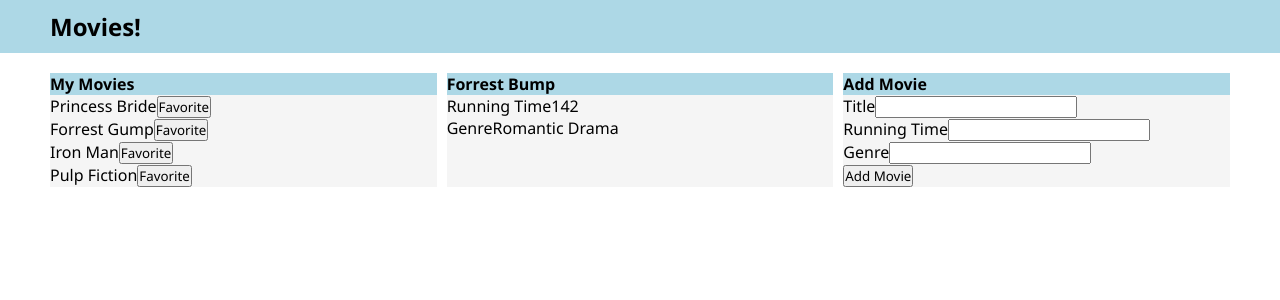
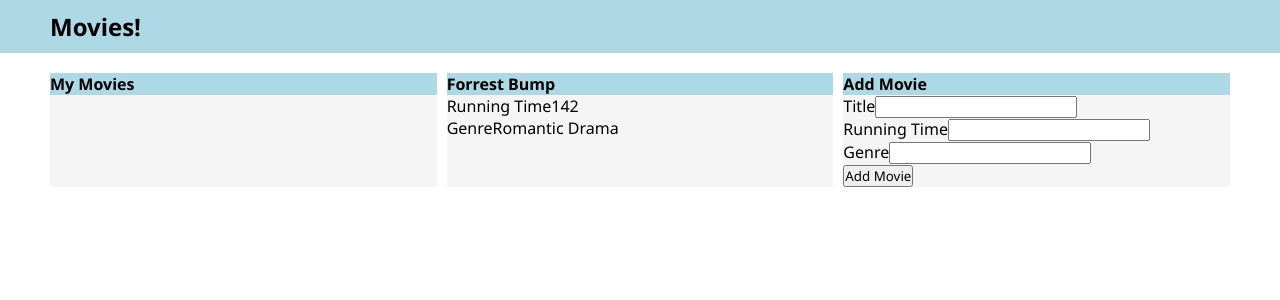
Before and after one commit to mukhsia/devcodecamp_movies_frontend, a React (Create React App) app: page / in a window 1280 px wide. Shown: the top 300 px of the page. Built offline with nearby package versions, Linux system fonts and the light colour scheme.

Commit message:
Lifting movies state.

```diff
--- a/src/App.jsx
+++ b/src/App.jsx
@@ -3,8 +3,10 @@
 import MovieInfo from "./components/MovieInfo/MovieInfo";
 import MovieList from "./components/MovieList/MovieList";
 import NewMovieForm from "./components/NewMovieForm/NewMovieForm";
+import React, { useState } from "react";
 
 function App() {
+    const [movies, setMovies] = useState([]);
     const selectedMovie = {
         title: "Forrest Bump",
         runningTime: 142,
@@ -15,7 +17,7 @@
         <div className="App">
             <Header />
             <div className="flex-container">
-                <MovieList />
+                <MovieList movies={movies} />
                 <MovieInfo movieObj={selectedMovie} />
                 <NewMovieForm />
             </div>
--- a/src/components/MovieList/MovieList.jsx
+++ b/src/components/MovieList/MovieList.jsx
@@ -1,7 +1,6 @@
 import MovieItem from "../MovieItem/MovieItem";
 
-const MovieList = ({}) => {
-  const movies = ["Princess Bride", "Forrest Gump", "Iron Man", "Pulp Fiction"];
+const MovieList = ({ movies = [] }) => {
     const movieItems = movies.map((movie) => (
         <MovieItem key={movie} title={movie} />
     ));
```
Lines whose indentation alone changed are shown as unchanged.
